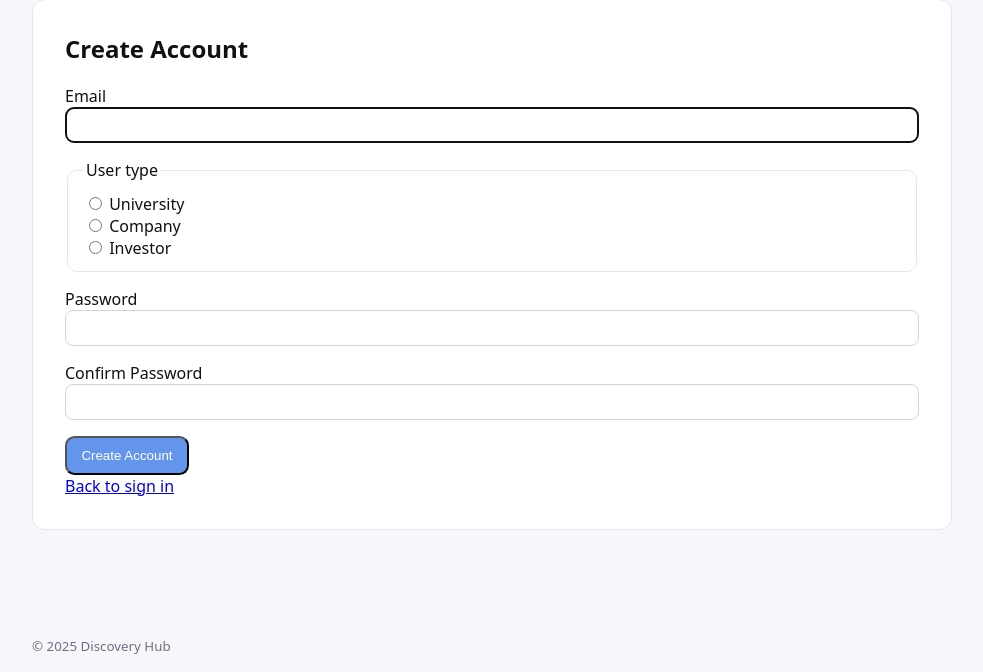
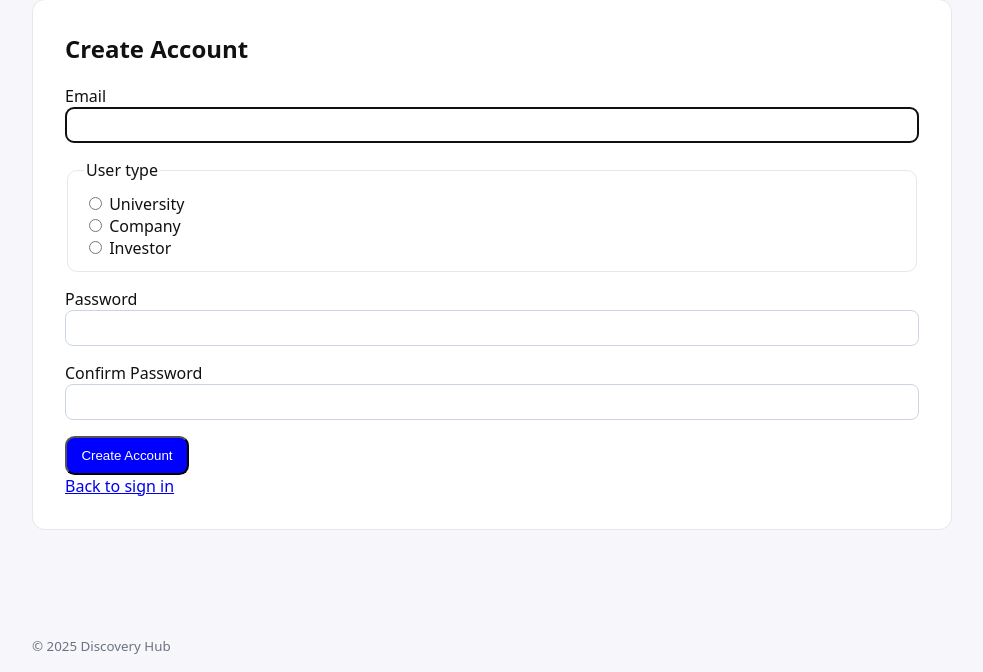
Before and after one commit to alrudniy/f25_discovery, a Django app: page /accounts/register/ in a window 1280 px wide. Shown: the part 116-788 px from the top of the page, without its empty margins (148-1131 px from the left). Run offline with Django 5.2, Linux system fonts and the light colour scheme.

Commit message:
style: Update button and message border colors to blue
Co-authored-by: aider (gemini/gemini-2.5-pro) <aider@aider.chat>

```diff
--- a/static/css/styles.css
+++ b/static/css/styles.css
@@ -16,10 +16,10 @@ h1 { margin-top:0; }
 .form-field input[type="text"], .form-field input[type="email"], .form-field input[type="password"] { padding:.6rem .7rem; border:1px solid #cbd5e1; border-radius:.5rem; }
 fieldset.form-field { border:1px solid #e5e7eb; border-radius:.6rem; padding:.75rem 1rem; }
 .button-row { display:flex; gap:.75rem; flex-wrap:wrap; margin-top:1rem; }
-.btn { display:inline-block; background:#111827; color:#fff; text-decoration:none; padding:.6rem .9rem; border-radius:.6rem; }
-.btn.primary { background:cornflowerblue; }
+.btn { display:inline-block; background:blue; color:#fff; text-decoration:none; padding:.6rem .9rem; border-radius:.6rem; }
+.btn.primary { background:blue; }
 .btn:hover { filter:brightness(1.05); }
 .muted { color:#64748b; }
 .error { color:#b91c1c; font-size:.9rem; margin-top:.25rem; }
 .messages { list-style:none; padding:0; }
-.messages li { background:aliceblue; border:1px solid cornflowerblue; color:midnightblue; padding:.6rem .9rem; border-radius:.5rem; margin:.5rem 0; }
+.messages li { background:aliceblue; border:1px solid blue; color:midnightblue; padding:.6rem .9rem; border-radius:.5rem; margin:.5rem 0; }
```
